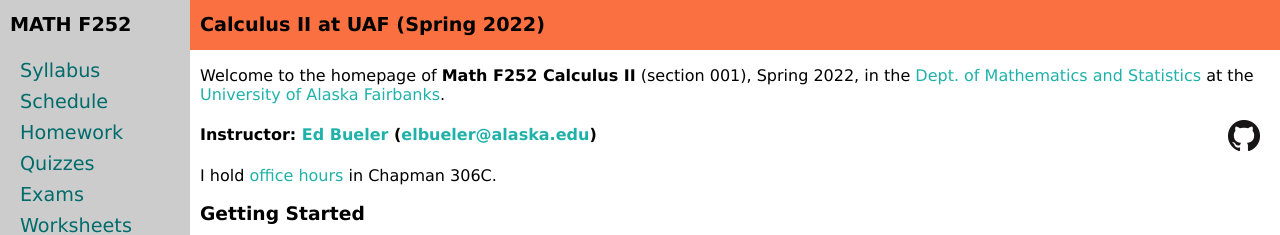
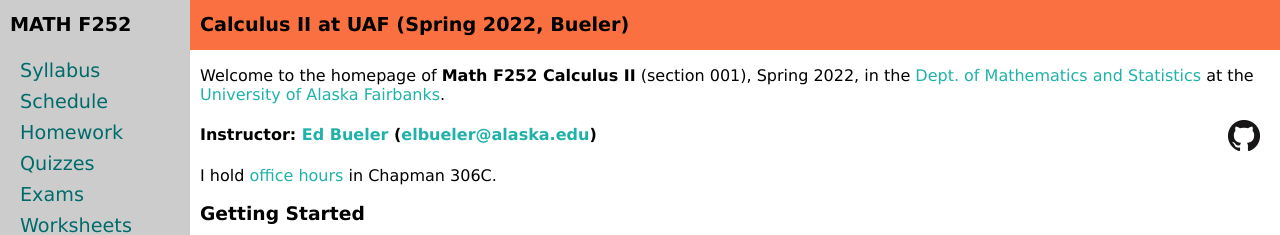
Before and after one commit to uaf-math/calc2, a Jekyll site: the page built from index.md, in a window 1280 px wide and 1105 px high. Shown: the top 235 px of the window. Built offline with Jekyll 4.4.1, drawn with Linux system fonts in a browser that asks for light colours.

Commit message:
Make sure top of page shows Bueler ... avoid confusion with ecampus section.

```diff
--- a/_layouts/course-page.html
+++ b/_layouts/course-page.html
@@ -29,7 +29,7 @@
 
 <div id="main" class="main-body" onclick="closeNav()">
 <a id="top"></a>
-<div class="page-header hide-small"><a href="index.html">Calculus II at UAF (Spring 2022)</a></div>
+<div class="page-header hide-small"><a href="index.html">Calculus II at UAF (Spring 2022, Bueler)</a></div>
 <div class="page-header hide-large"><a href="index.html">Math 252 Calculus II (Bueler)</a></div>
 
 <div class="page-content">
```
